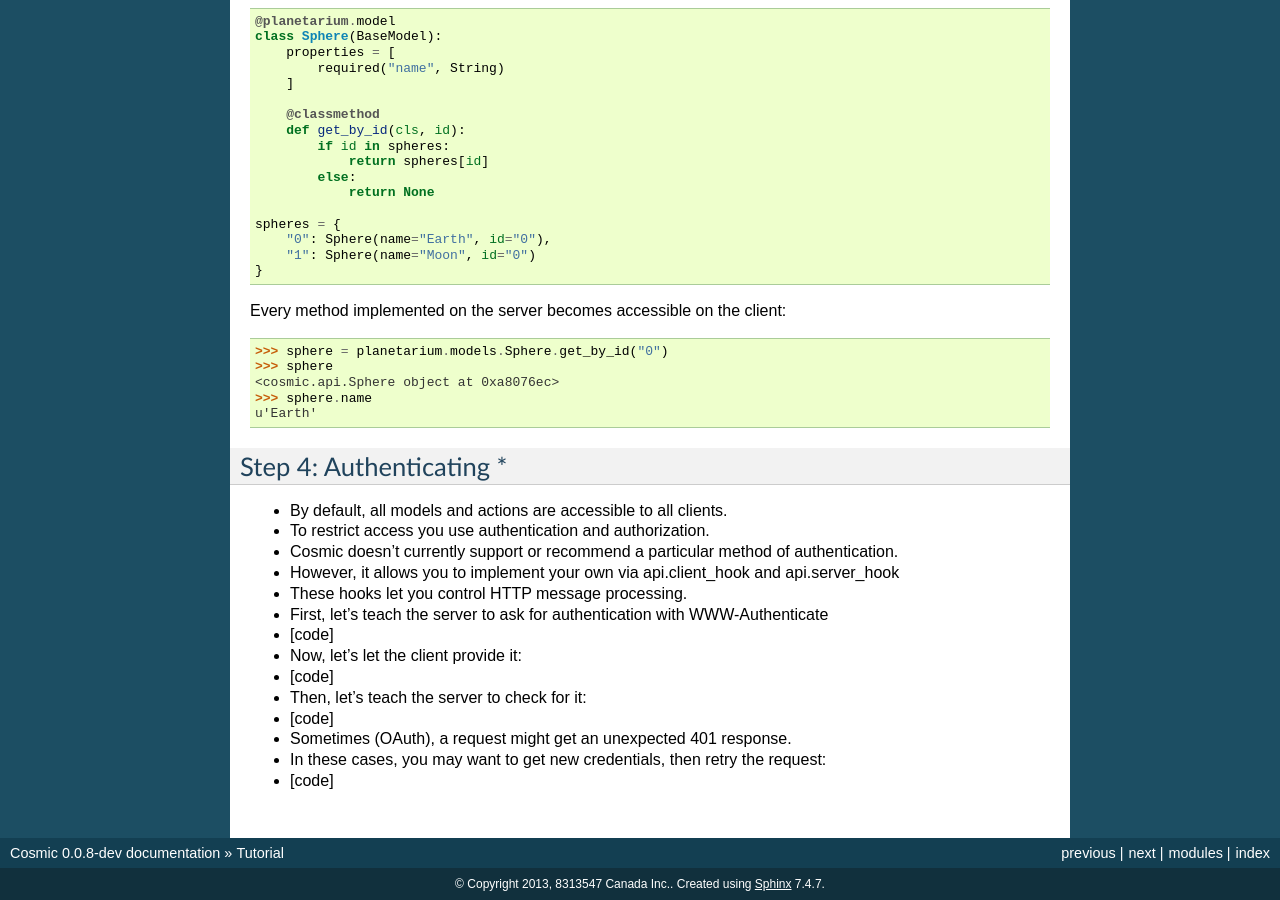
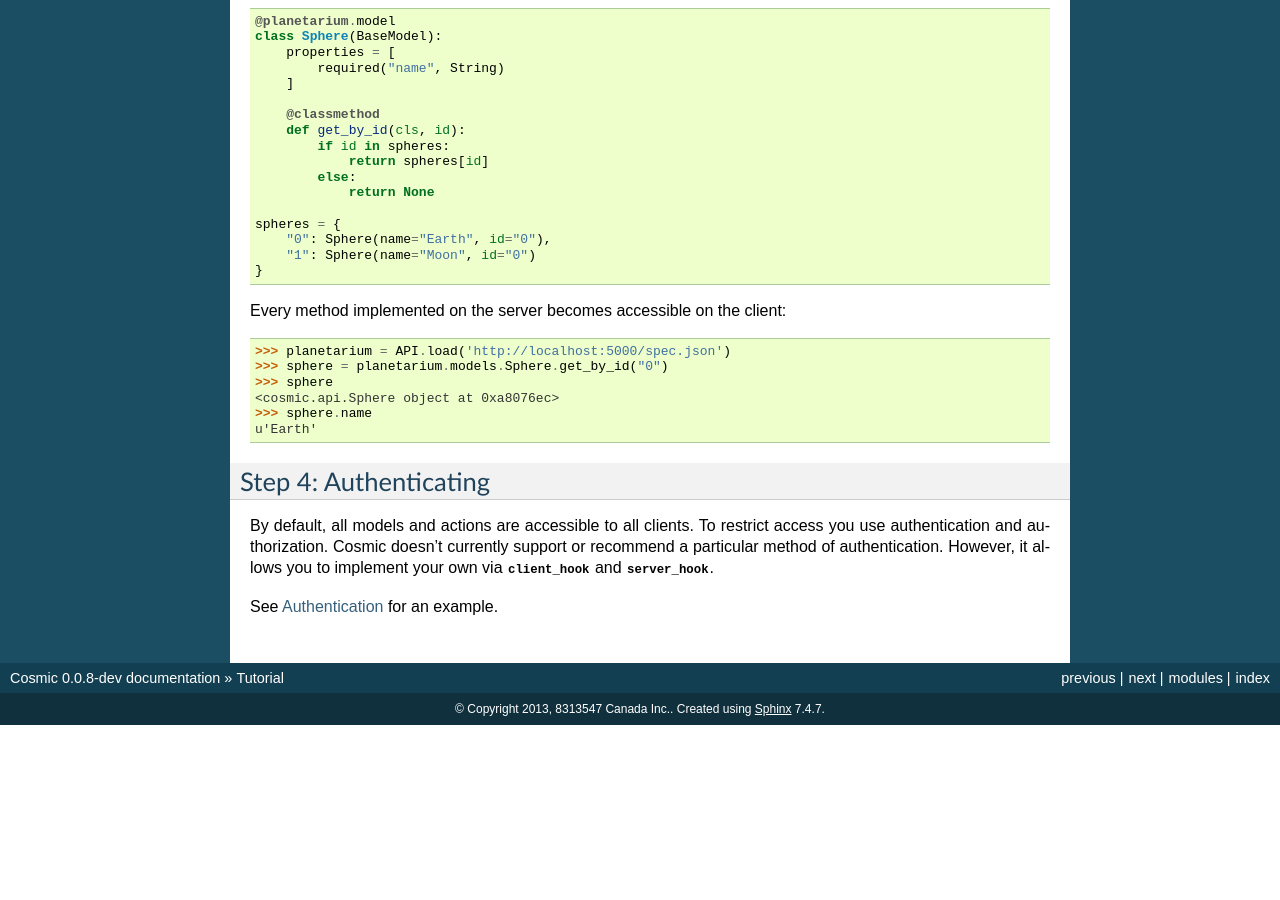
Before and after one commit to cosmic-api/cosmic.py, a Sphinx documentation site: the page built from docs/source/tutorial.rst, in a window 1280 px wide and 900 px high, scrolled down 2918 px. Built offline with Sphinx 7.4.7, drawn with Linux system fonts in a browser that asks for light colours; after the commit the page ends 3643 px from its top, so only the background shows below that; some of the changed text lies outside the part shown.

Commit message:
Expand Authentication (link to guide)

```diff
--- a/docs/source/guide.rst
+++ b/docs/source/guide.rst
@@ -507,6 +507,8 @@ instances::
 
 You are free to invent your own pagination schemes using custom query fields.
 
+.. _guide-authentication:
+
 Authentication
 --------------
 
--- a/docs/source/tutorial.rst
+++ b/docs/source/tutorial.rst
@@ -190,26 +190,20 @@ Let's augment the model we defined above to allow Cosmic to expose it::
 
 Every method implemented on the server becomes accessible on the client::
 
+    >>> planetarium = API.load('http://localhost:5000/spec.json')
     >>> sphere = planetarium.models.Sphere.get_by_id("0")
     >>> sphere
     <cosmic.api.Sphere object at 0xa8076ec>
     >>> sphere.name
     u'Earth'
 
-Step 4: Authenticating *
-------------------------
+Step 4: Authenticating
+----------------------
 
-* By default, all models and actions are accessible to all clients.
-* To restrict access you use authentication and authorization.
-* Cosmic doesn't currently support or recommend a particular method of authentication.
-* However, it allows you to implement your own via api.client_hook and api.server_hook
-* These hooks let you control HTTP message processing.
-* First, let's teach the server to ask for authentication with WWW-Authenticate
-* [code]
-* Now, let's let the client provide it:
-* [code]
-* Then, let's teach the server to check for it:
-* [code]
-* Sometimes (OAuth), a request might get an unexpected 401 response.
-* In these cases, you may want to get new credentials, then retry the request:
-* [code]
+By default, all models and actions are accessible to all clients. To restrict
+access you use authentication and authorization. Cosmic doesn't currently
+support or recommend a particular method of authentication. However, it allows
+you to implement your own via :data:`~cosmic.api.API.client_hook` and
+:data:`~cosmic.api.API.server_hook`.
+
+See :ref:`guide-authentication` for an example.
```
Also changed, not shown: other parts of docs/source/tutorial.rst (+2 -2 lines).
